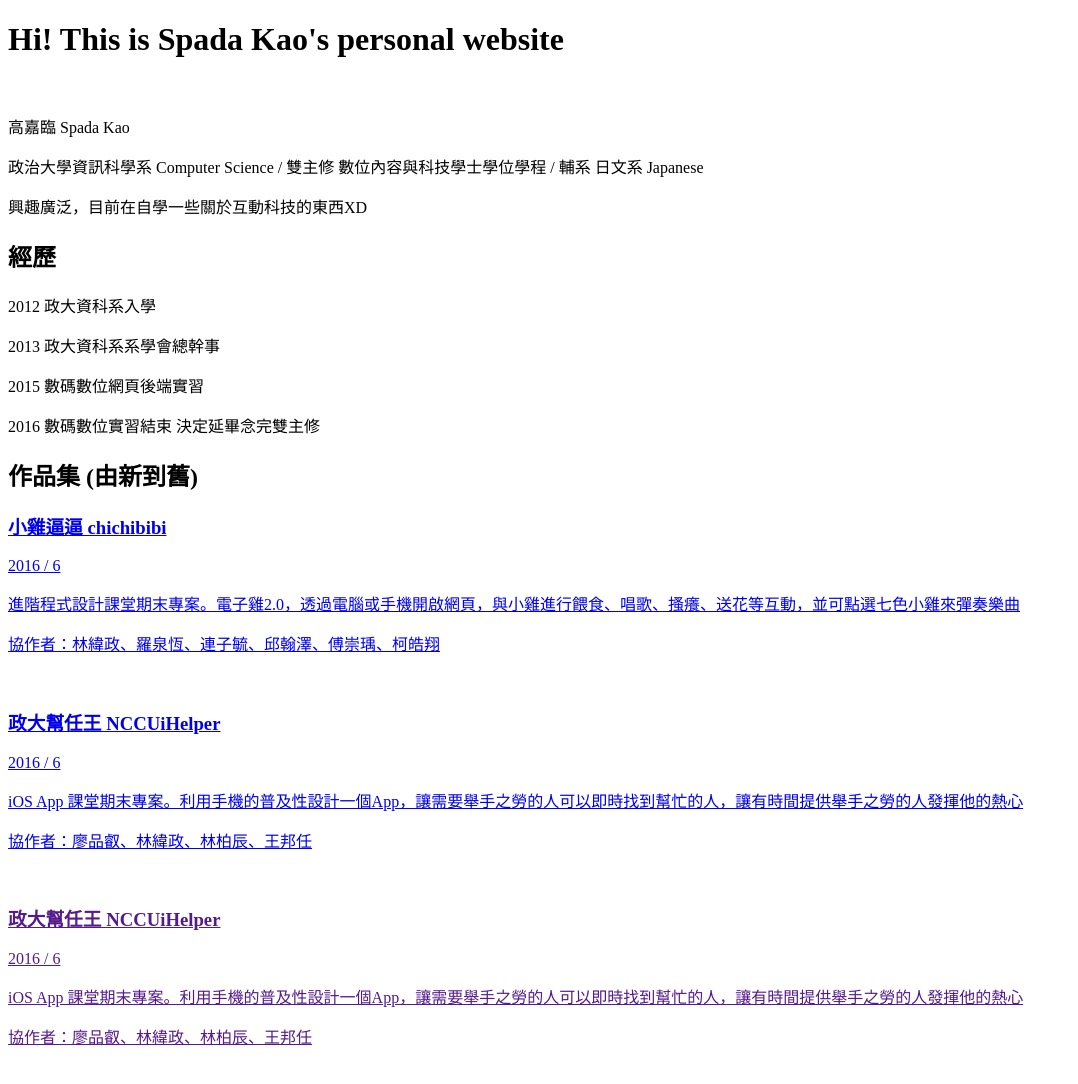
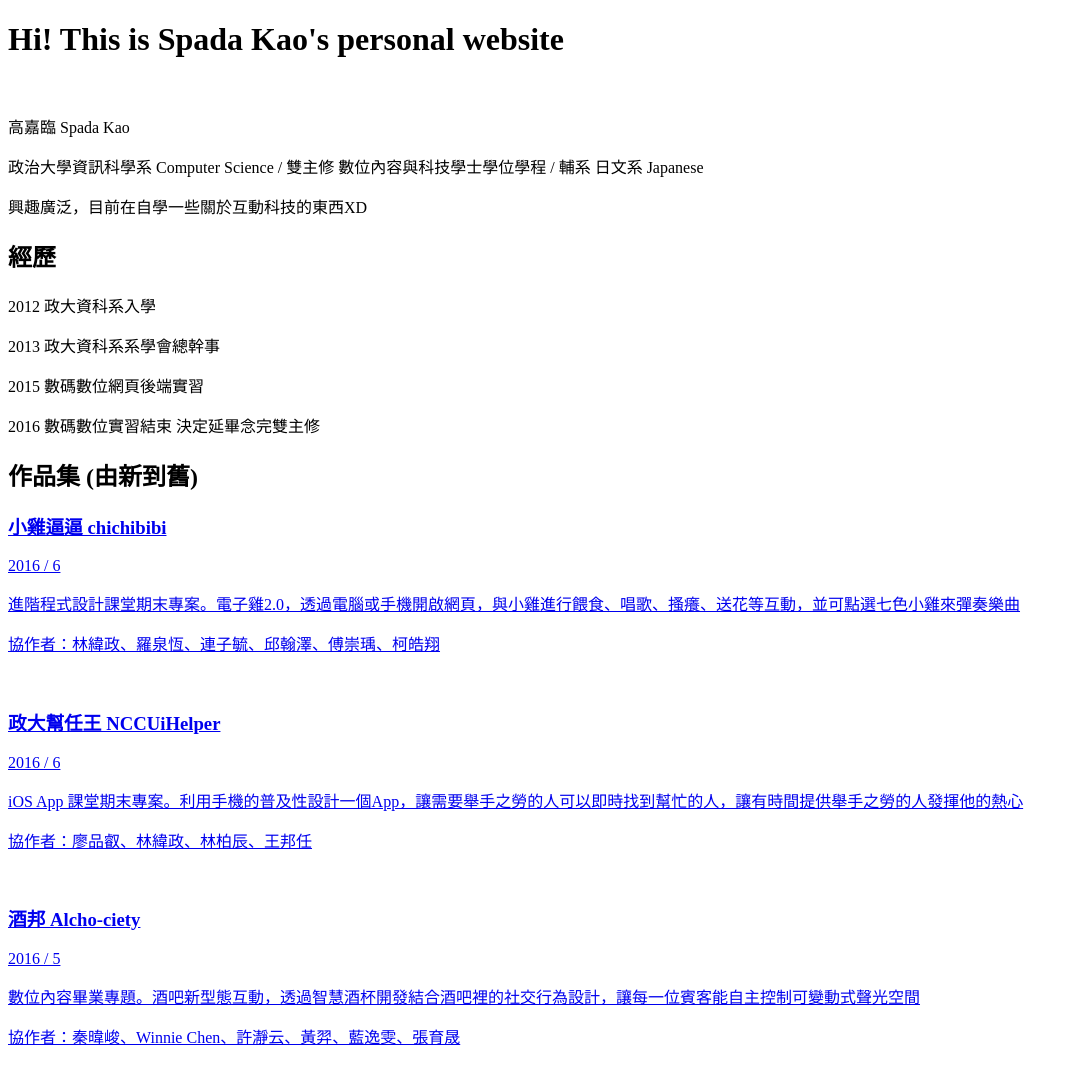
Before and after one commit to spada8299/mySite, a plain HTML site: page index.html in a window 1280 px wide. Shown: the whole page, without its empty margins (0-1078 px from the left). Drawn offline with Linux system fonts and the light colour scheme.

Commit message:
add something

```diff
--- a/index.html
+++ b/index.html
@@ -43,11 +43,11 @@
 				<p>協作者：廖品叡、林緯政、林柏辰、王邦任</p>
 				<img src="">
 			</div></a>
-			<a href=""><div>
-				<h3>政大幫任王 NCCUiHelper</h3>
-				<p>2016 / 6</p>
-				<p>iOS App 課堂期末專案。利用手機的普及性設計一個App，讓需要舉手之勞的人可以即時找到幫忙的人，讓有時間提供舉手之勞的人發揮他的熱心</p>
-				<p>協作者：廖品叡、林緯政、林柏辰、王邦任</p>
+			<a href="https://www.facebook.com/alchociety/"><div>
+				<h3>酒邦 Alcho-ciety</h3>
+				<p>2016 / 5</p>
+				<p>數位內容畢業專題。酒吧新型態互動，透過智慧酒杯開發結合酒吧裡的社交行為設計，讓每一位賓客能自主控制可變動式聲光空間</p>
+				<p>協作者：秦暐峻、Winnie Chen、許瀞云、黃羿、藍逸雯、張育晟</p>
 				<img src="">
 			</div></a>
 		</section>
```
